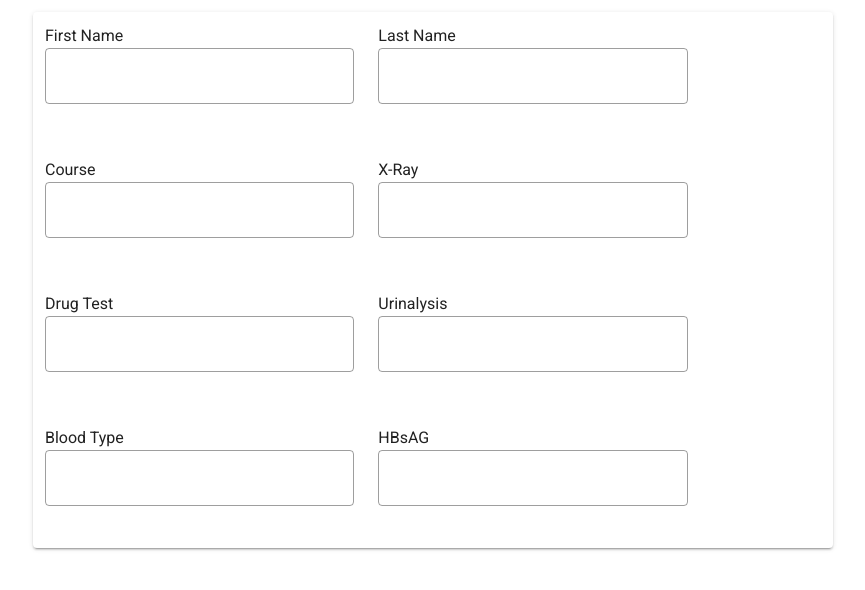
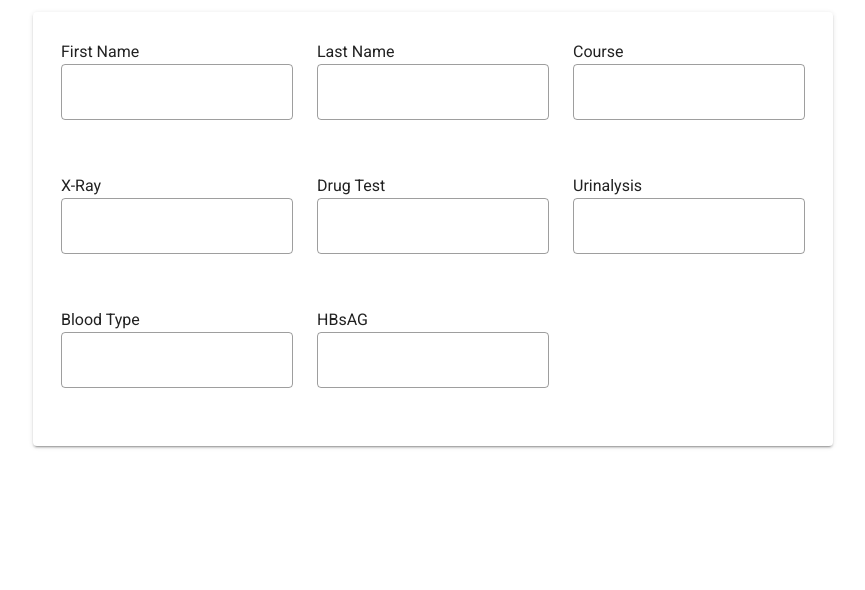
Before and after one commit to jeanjayquitayen/health-record, a Vue app in the folder project/: page /#/student in a window 1280 px wide. Shown: the top 590 px of the page, without its empty margins (207-1072 px from the left). Built offline with nearby package versions, Linux system fonts and the light colour scheme; no server answers; what vue-socket.io-extended would draw is missing.

Commit message:
rearranged

```diff
--- a/project/src/components/container.vue
+++ b/project/src/components/container.vue
@@ -3,48 +3,50 @@
     <v-row align="center" justify="center">
         <v-col>
             <v-card class="mx-auto" max-width="800">
-                <v-form>
                     <v-container>
+                        <v-row class="ma-4">
                           <v-row>
-                        <v-col cols="5">
+                            <v-col cols="4">
                                     First Name
                                     <v-text-field :label="firstname" single-line outlined readonly></v-text-field>
 
                             </v-col>
-                        <v-col cols="5">
+                            <v-col cols="4">
                                     Last Name
                                     <v-text-field :label="lastname" single-line outlined readonly></v-text-field>
-
                             </v-col>
-                        <v-col cols="5">
+                            <v-col cols="4">
                                     Course
                                     <v-text-field :label="course" single-line outlined readonly></v-text-field>
 
                             </v-col>
-                        <v-col cols="5">
+                          </v-row>
+                          <v-row>
+                            <v-col cols="4">
                                     X-Ray
                                     <v-text-field :label="xray" single-line outlined readonly></v-text-field>
                             </v-col>
-                        <v-col cols="5">
+                            <v-col cols="4">
                                     Drug Test
                                     <v-text-field :label="drug" single-line outlined readonly></v-text-field>
                             </v-col>
-                        <v-col cols="5">
+                            <v-col cols="4">
                                     Urinalysis
                                     <v-text-field :label="urinalysis" single-line outlined readonly></v-text-field>
                             </v-col>
-                         <v-col cols="5">
+                          </v-row>
+                          <v-row>
+                            <v-col cols="4">
                                       Blood Type
                                       <v-text-field :label="bloodtyping" single-line outlined readonly></v-text-field>
                               </v-col>
-                         <v-col cols="5">
+                              <v-col cols="4">
                                       HBsAG
                                       <v-text-field :label="HBSag" single-line outlined readonly></v-text-field>
                             </v-col>
                           </v-row>
-
+                        </v-row>
                     </v-container>
-                </v-form>
             </v-card>
         </v-col>
     </v-row>
```
Lines whose indentation alone changed are shown as unchanged.
